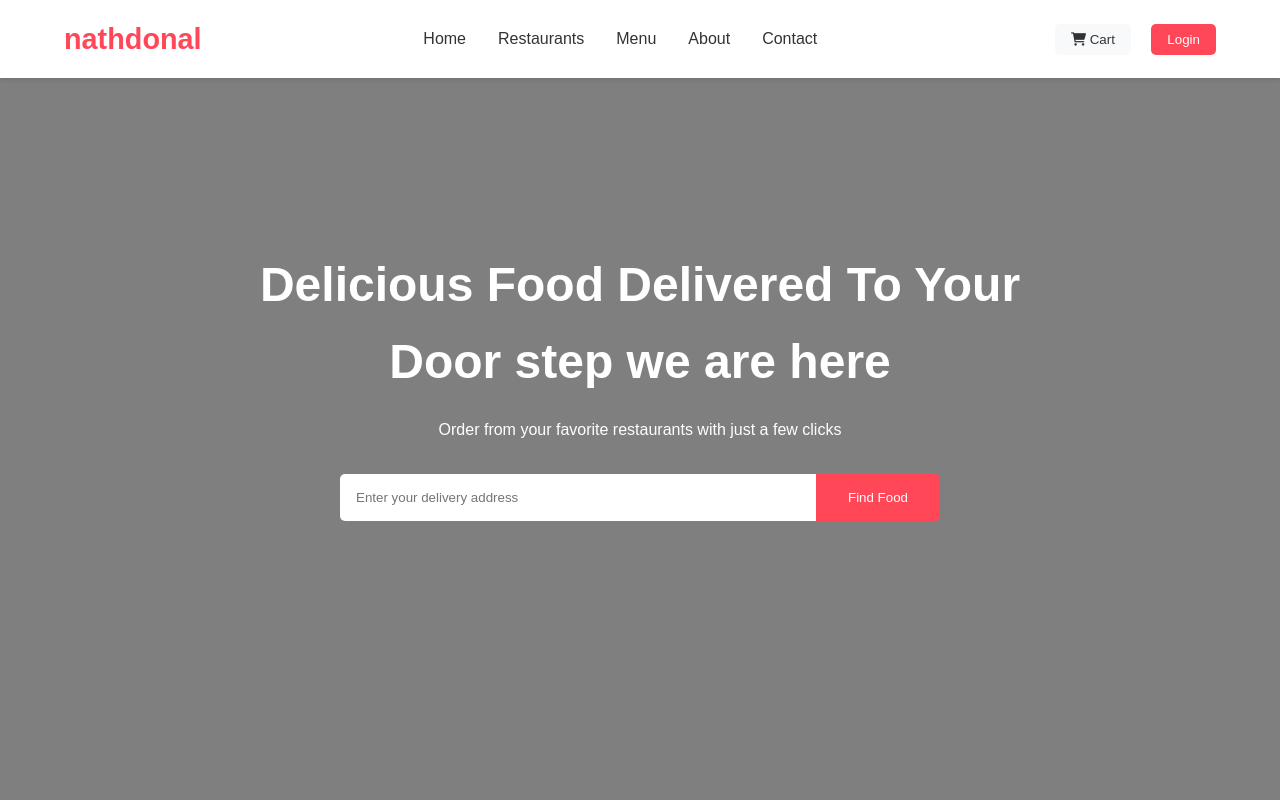
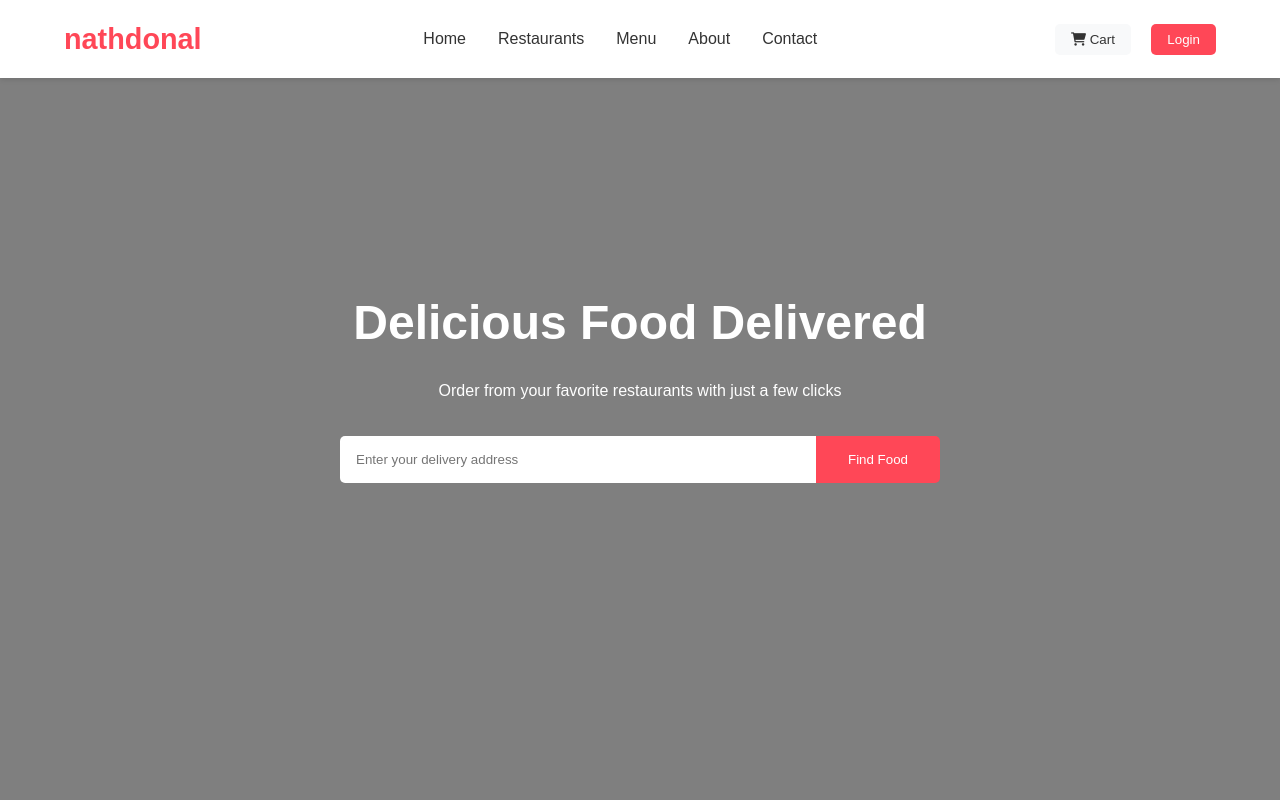
Before and after one commit to PranabBandhunath/fooddelevaryintial, a plain HTML site: page index.html in a window 1280 px wide. Shown: the top 800 px of the page. Drawn offline with Linux system fonts and the light colour scheme.

Commit message:
Update index.html

```diff
--- a/index.html
+++ b/index.html
@@ -31,7 +31,7 @@
     <!-- Hero Section -->
     <section id="home" class="hero">
         <div class="hero-content">
-            <h1>Delicious Food Delivered To Your Door step we are here</h1>
+            <h1>Delicious Food Delivered </h1>
             <p>Order from your favorite restaurants with just a few clicks</p>
             <div class="search-bar">
                 <input type="text" placeholder="Enter your delivery address">
```
